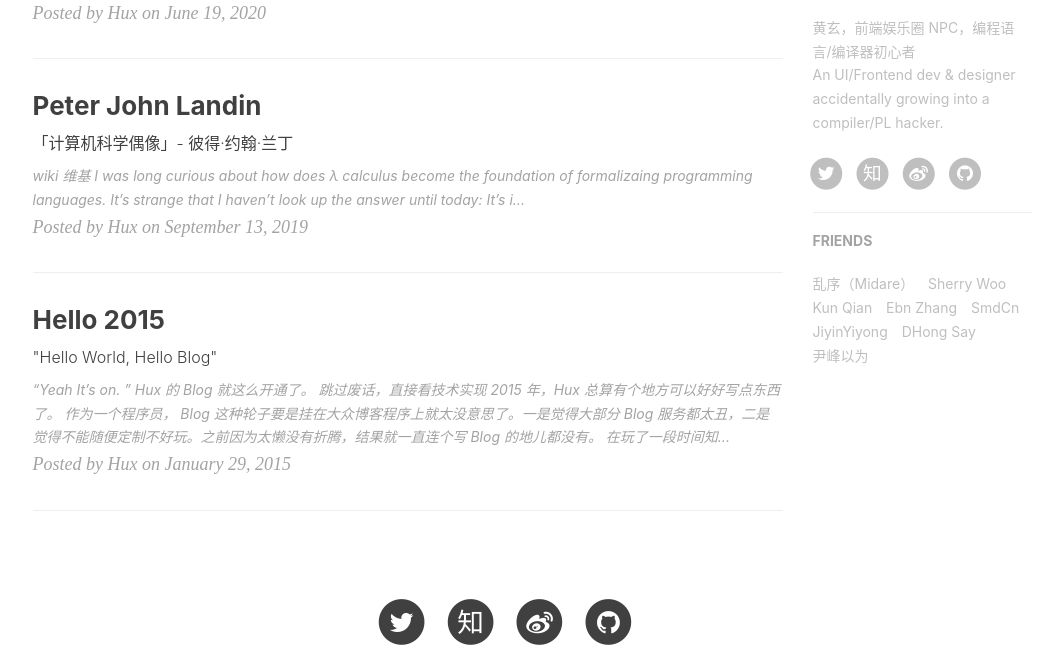
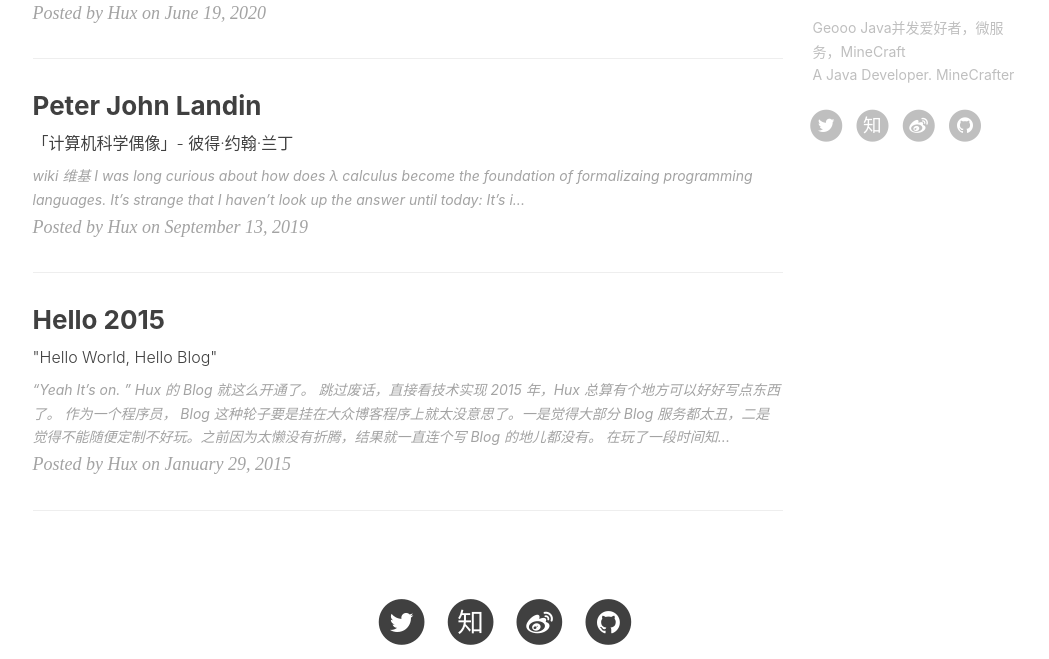
Before and after one commit to Geooo030/Geooo030.github.io, a Jekyll site: the page built from index.html, in a window 1280 px wide and 900 px high, scrolled down 565 px, cut to the strip 241-900 px from the top of the window. Shown: the whole strip, without its empty margins (135-1184 px from the left). Built offline with Jekyll 4.4.1, drawn with Linux system fonts in a browser that asks for light colours; nearby versions of some CDN libraries; the list of posts is cut into pages by our own code; comment, search, counter and statistics services are not loaded.

Commit message:
:art: art the blog

```diff
--- a/_config.yml
+++ b/_config.yml
@@ -78,8 +78,8 @@ ga_domain: huangxuan.me
 
 # Sidebar settings
 sidebar: true                           # whether or not using Sidebar.
-sidebar-about-description: "黄玄，前端娱乐圈 NPC，编程语言/编译器初心者 <br> An UI/Frontend dev & designer accidentally growing into a compiler/PL hacker."
-sidebar-avatar: https://github.com/Huxpro.png # use absolute URL, seeing it's used in both `/` and `/about/`
+sidebar-about-description: "Geooo Java并发爱好者，微服务，MineCraft <br> A Java Developer. MineCrafter"
+sidebar-avatar: https://avatars.githubusercontent.com/u/23111116?v=4 # use absolute URL, seeing it's used in both `/` and `/about/`
 
 
 
@@ -101,33 +101,3 @@ page-mathjax: false
 
 
 # Friends
-friends: [
-    {
-    #     title: "Su",
-    #     href: "http://su.gallery/"
-    # },{
-        title: "乱序（Midare）",
-        href: "http://mida.re/"
-    },{
-        title: "Sherry Woo",
-        href: "https://sherrywoo.me/"
-    },{
-        title: "Kun Qian",
-        href: "http://kunq.me"
-    },{
-        title: "Ebn Zhang",
-        href: "http://ebnbin.com/"
-    },{
-        title: "SmdCn",
-        href: "http://blog.smdcn.net"
-    },{
-        title: "JiyinYiyong",
-        href: "http://tiye.me/"
-    },{
-        title: "DHong Say",
-        href: "http://dhong.co"
-    },{
-        title: "尹峰以为",
-        href: "http://ingf.github.io/"
-    }
-]
```
